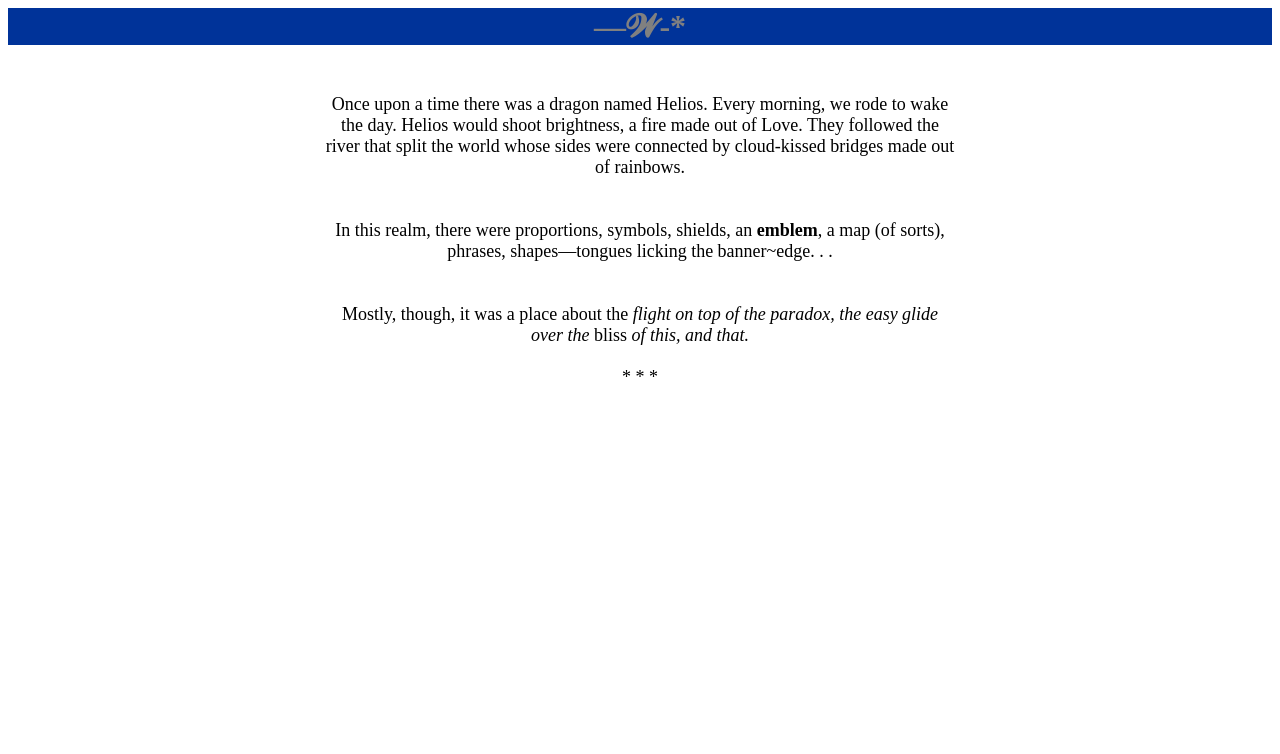
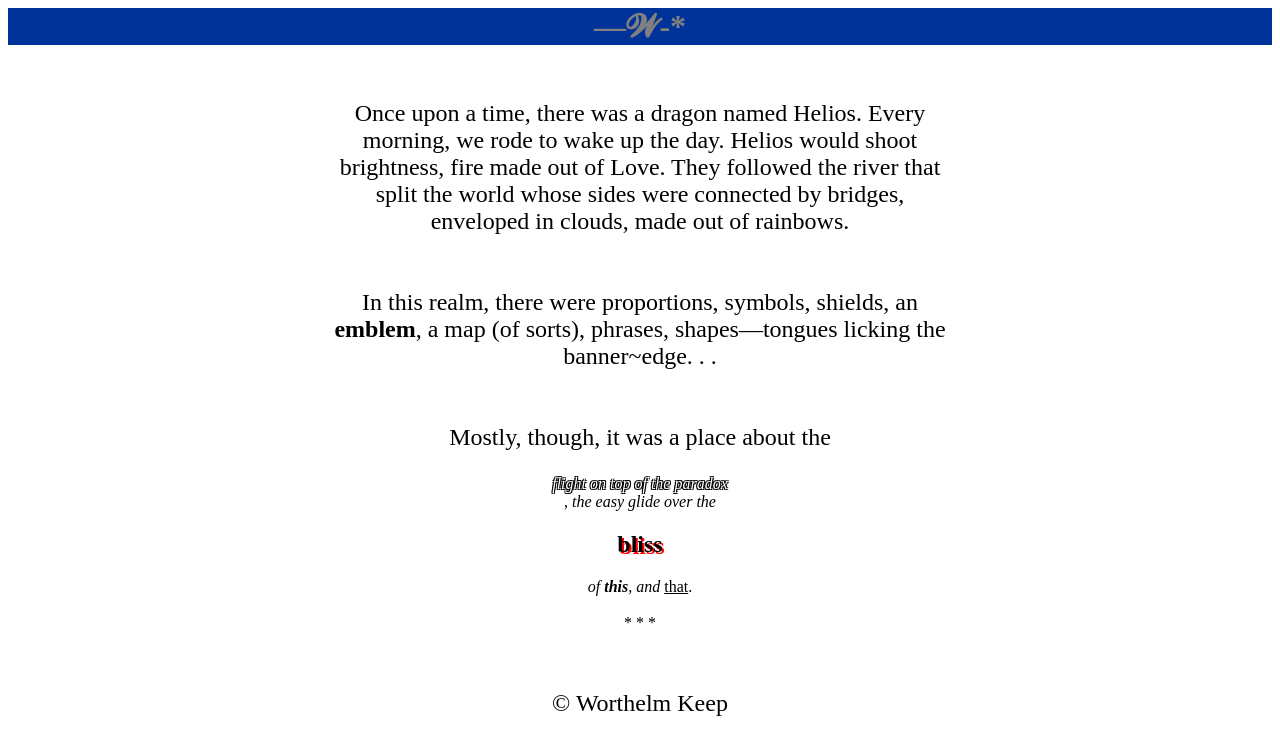
Before and after one commit to Worthelm/Worthelm-Keep, a plain HTML site: page index.html in a window 1280 px wide. Drawn offline with Linux system fonts and the light colour scheme.

Commit message:
Update index.html

```diff
--- a/index.html
+++ b/index.html
@@ -4,13 +4,19 @@
 
 <style>
 h1 {text-align: center; background-color: #003399; color: gray;}
-p {text-align: center; font-size: 18px;}
+h2 {text-shadow: 2px 2px #ff0000;}
+p {text-align: center; font-size: 24px;}
 div {text-align: center;}
   .center {
   margin: auto;
   width: 50%;
   border: 3px #003399;
   padding: 10px;
+}
+.shadow {
+  color: white;
+  background-color: white;
+  text-shadow: -1px -1px 0 #000, 1px -1px 0 #000, -1px 1px 0 #000, 1px 1px 0 #000;
 }
 </style>
 
@@ -21,13 +27,22 @@ div {text-align: center;}
 
     <div class="center">
       <p>
-Once upon a time there was a dragon named Helios. Every morning, we rode to wake the day. Helios would shoot brightness, a fire made out of Love. They followed the river that split the world whose sides were connected by cloud-kissed bridges made out of rainbows.
+Once upon a time, there was a dragon named Helios. Every morning, we rode to wake up the day. Helios would shoot brightness, fire made out of Love. They followed the river that split the world whose sides were connected by bridges, enveloped in clouds, made out of rainbows.
 <br><br><br> In this realm, there were proportions, symbols, shields, an <b>emblem</b>, a map (of sorts), phrases, shapes—tongues licking the banner~edge. . .
-<br><br><br>  Mostly, though, it was a place about the <i>flight on top of the paradox, the easy glide over the </i> bliss <i>of this, and that. </i>
+<br><br><br>  Mostly, though, it was a place about the <div class="shadow"> <i>flight on top of the paradox </div>, the easy glide over the </i>  <h2> bliss </h2><i>of <b>this</b>, and </i> <u>that</u>.
 <br><br>  * * *
      </p>
    </div>
 
 
+    <footer>
+
+      <p>
+     © Worthelm Keep
+      </p>
+    </footer>
+
 </body>
+
+
 </html>
```
